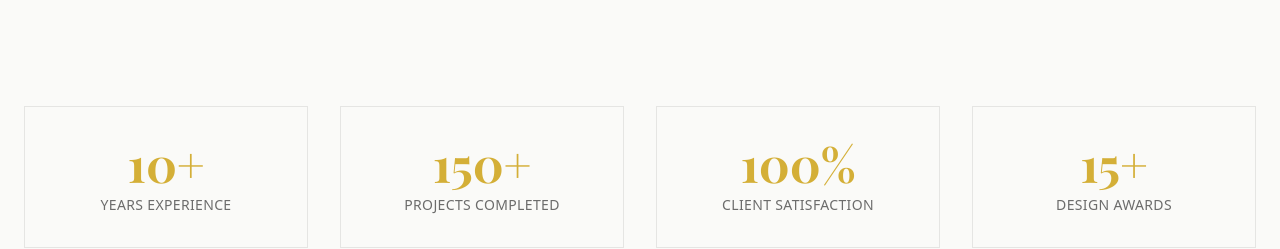
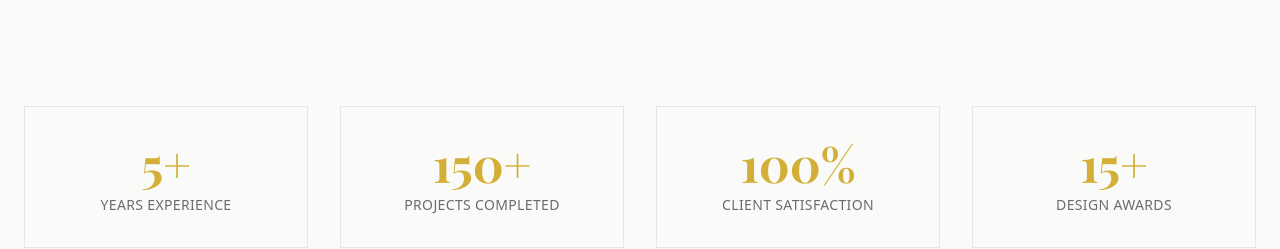
Before and after one commit to deven065/pratik-interiors, a Next.js app: page /about in a window 1280 px wide. Shown: the part 2460-2709 px from the top of the page. Built offline with nearby package versions, Linux system fonts and the light colour scheme; a web font is replaced by a local one.

Commit message:
Update years of experience from 10+ to 5+ across all pages

```diff
--- a/src/app/about/page.tsx
+++ b/src/app/about/page.tsx
@@ -207,7 +207,7 @@ export default function AboutPage() {
         <div className="grid grid-cols-2 md:grid-cols-4 gap-8">
           <FadeIn delay={0}>
             <div className="text-center p-8 bg-off-white border border-charcoal/10">
-              <p className="text-5xl font-serif font-bold text-gold mb-2">10+</p>
+              <p className="text-5xl font-serif font-bold text-gold mb-2">5+</p>
               <p className="text-charcoal/70 text-sm uppercase tracking-wide">
                 Years Experience
               </p>
--- a/src/app/page.tsx
+++ b/src/app/page.tsx
@@ -117,7 +117,7 @@ export default function HomePage() {
             <FadeIn direction="right" className="space-y-6">
               <div className="grid grid-cols-2 gap-6">
                 <div className="p-6 bg-off-white/5 border border-off-white/10">
-                  <p className="text-4xl font-serif font-bold text-gold mb-2">10+</p>
+                  <p className="text-4xl font-serif font-bold text-gold mb-2">5+</p>
                   <p className="text-off-white/70 text-sm uppercase tracking-wide">
                     Years Experience
                   </p>
```
